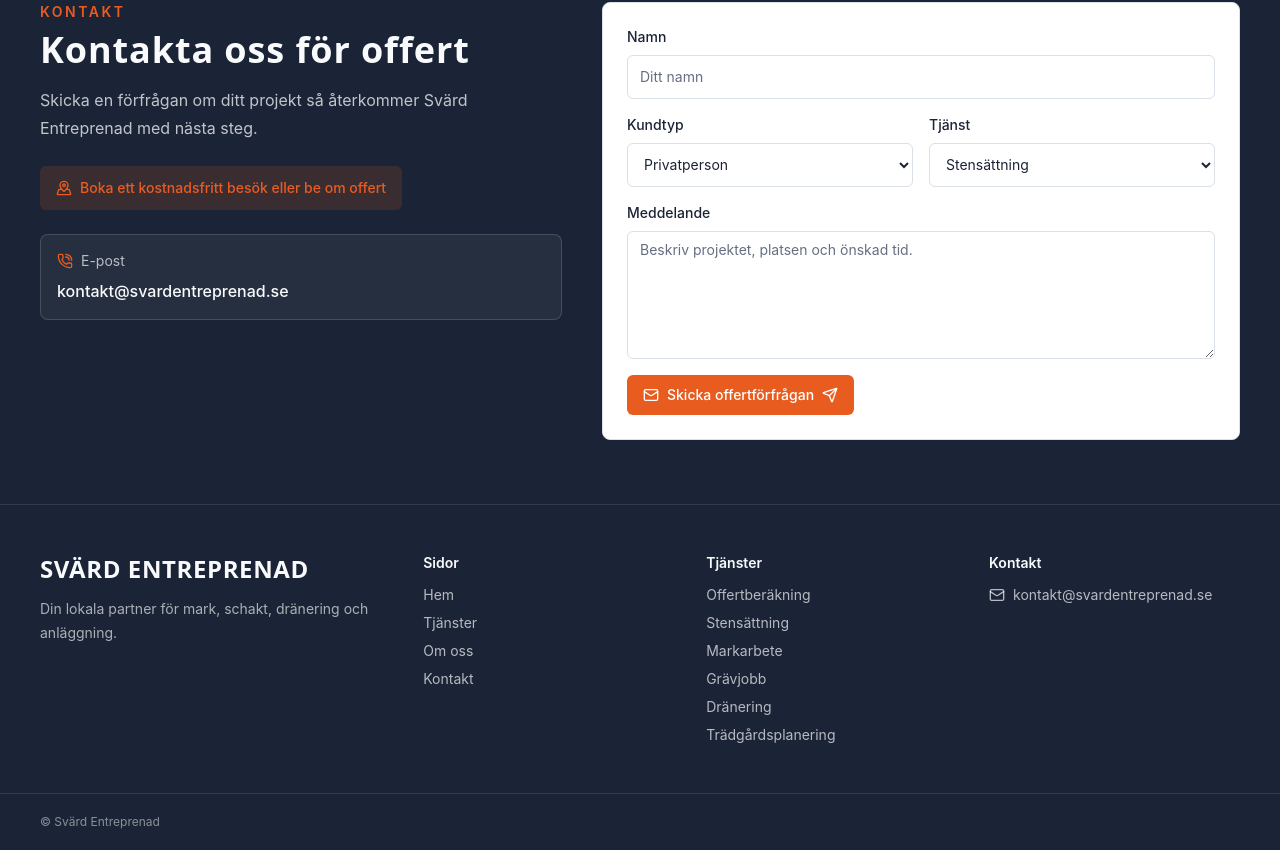
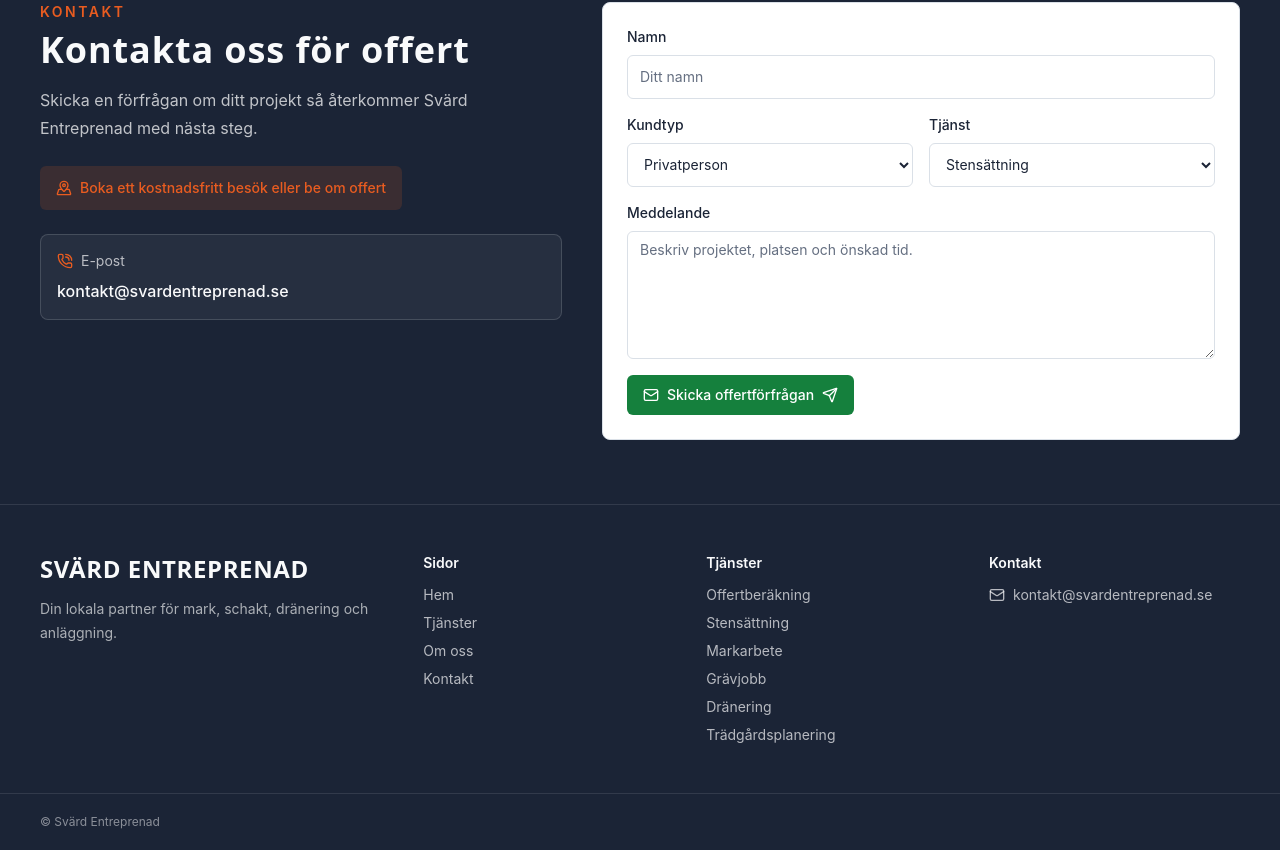
Before and after one commit to asynkron/AlvaLinus, a React (Vite) app: page / in a window 1280 px wide. Shown: the part 3538-4388 px from the top of the page. Built offline with nearby package versions, Linux system fonts and the light colour scheme; a web font is replaced by a local one.

Commit message:
Live: checkpoint source changes
Faktorial-Live-Turn: 977233baa453cb7b7ce80080054a8c9af2b827ef213164a293ab4155db681a29

```diff
--- a/src/pages/SiteHomePage.tsx
+++ b/src/pages/SiteHomePage.tsx
@@ -991,7 +991,7 @@ function Contact({ content }: { readonly content: SiteContent }) {
               className="min-h-32 resize-y rounded-md border bg-card px-3 py-2 text-base font-normal text-foreground outline-none transition-colors placeholder:text-muted-foreground focus:border-primary sm:text-sm"
             />
           </label>
-          <Button type="submit" className="justify-self-start">
+          <Button type="submit" className="justify-self-start bg-green-700 text-white hover:bg-green-800">
             <Mail className="mr-2 h-4 w-4" aria-hidden="true" />
             {form.submitLabel}
             <Send className="ml-2 h-4 w-4" aria-hidden="true" />
```
